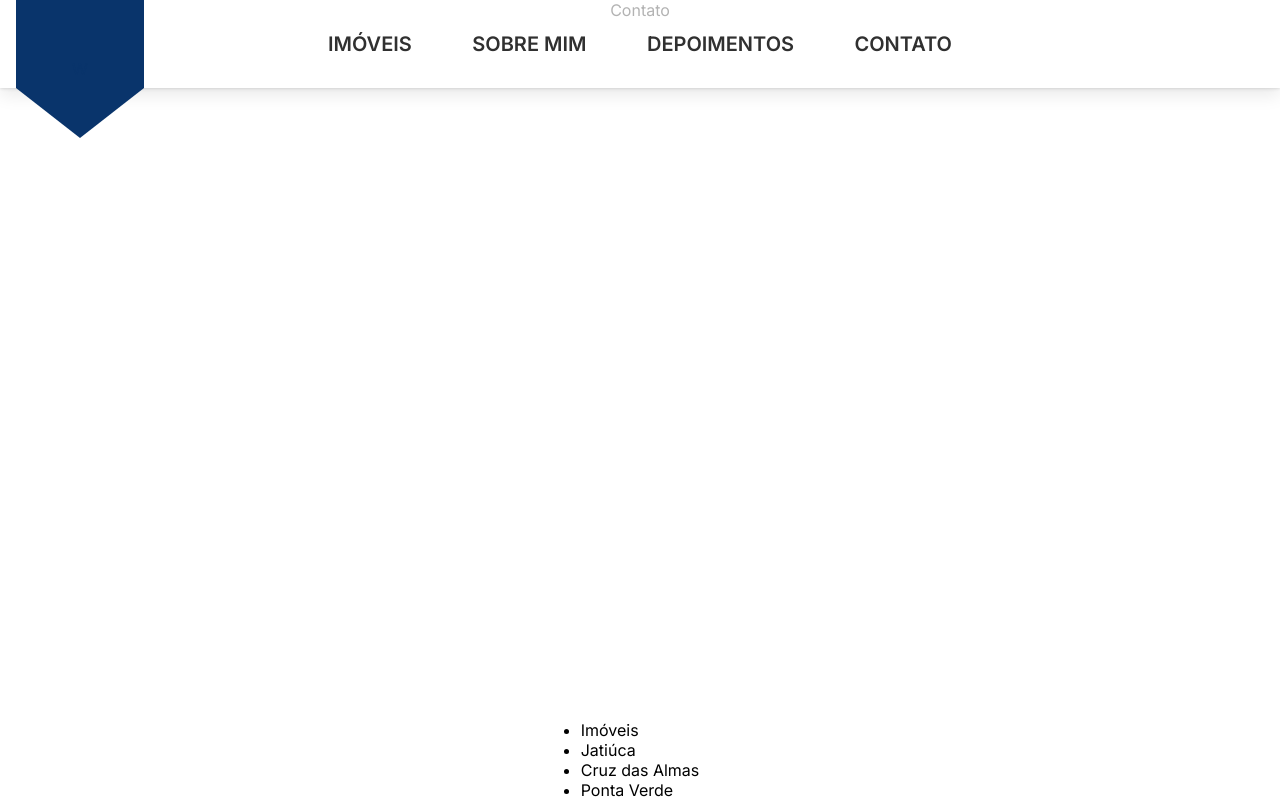
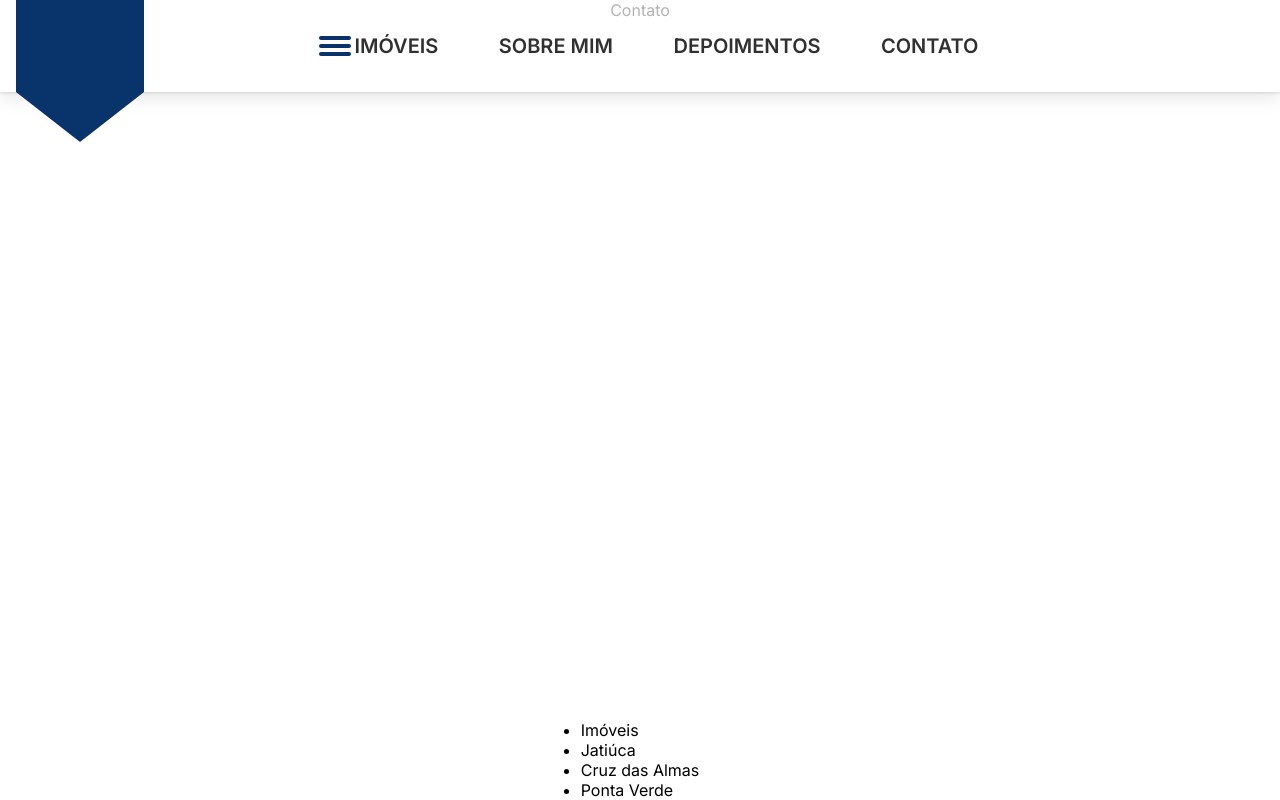
Before and after one commit to DiasJulia/wh-imoveis, a Next.js app: page /contato in a window 1280 px wide. Built offline with nearby package versions, Linux system fonts and the light colour scheme.

Commit message:
Feat(Styling Navbar): Responsive navbar

```diff
--- a/src/components/Navbar/index.tsx
+++ b/src/components/Navbar/index.tsx
@@ -2,7 +2,7 @@ import Link from "next/link";
 import React, { useEffect, useState } from "react";
 
 import imoveis from "../../data/imoveis.json";
-import { Logo, Menu, Nav } from "./styles";
+import { CloseButton, Line, Logo, Menu, MenuButton, MenuChecker, Nav } from "./styles";
 
 const Navbar = () => {
   const bairros = Array.from(
@@ -32,7 +32,17 @@ const Navbar = () => {
             W
         </Logo>
       </Link>
-      <Menu>
+      <MenuChecker id="menu" name="menu" type='checkbox'/>
+      <MenuButton htmlFor="menu">
+        <Line></Line>
+        <Line></Line>
+        <Line></Line>
+      </MenuButton>
+      <Menu >
+        <CloseButton htmlFor="menu">
+          <Line></Line>
+          <Line></Line>
+        </CloseButton>
         <li>
           <details
             open={open}
--- a/src/components/Navbar/styles.ts
+++ b/src/components/Navbar/styles.ts
@@ -14,7 +14,11 @@ export const Nav = styled.nav<navProps>`
     top: 0;
     justify-content: center;
     box-shadow: 0px 0px 4px rgba(0, 0, 0, 0.2), 0px 8px 16px rgba(0, 0, 0, 0.08);
-    z-index: 10;
+    z-index: 11;
+
+    @media(max-width: 768px){
+        justify-content: right;
+    }
 `;
 
 export const Menu = styled.ul`
@@ -46,11 +50,78 @@ export const Menu = styled.ul`
     li:hover {
         color: #09346B;
     }
+
+    @media(max-width: 768px){
+        position: fixed;
+        z-index: 8;
+        width: 100%;
+        height: 100vh;
+        top: 0;
+        left: 0;
+        display: none;
+        padding: 1em;
+        text-align: right;
+
+        details > ul{
+        position: relative;
+        background: transparent;
+        box-shadow: none;
+        margin-top: 0;
+        };
+    }
+`;
+
+export const MenuChecker = styled.input`
+    &:checked + label{
+        background-color: black;
+    }
+    &:checked ~ ${Menu}{
+        display: block;
+        width: 100%;
+        background: #fff;
+    }
+
+    visibility: hidden;
+`;
+
+export const MenuButton = styled.label`
+    cursor: pointer;
+`;
+
+export const Line = styled.div`
+    width: 32px;
+    height: 4px;
+    border-radius: 2px;
+    background-color: #09346B;
+    margin: 4px;
+`;
+
+export const CloseButton = styled.label`
+    display: none;
+    margin-bottom: 3em;
+
+    cursor: pointer;
+
+    @media(max-width: 768px){
+        display: inline-flex;
+        justify-content: center;
+        align-items: center;
+    }
+
+    div:first-of-type{
+        transform: rotate(45deg);
+        position: absolute;
+    }
+
+    div:nth-of-type(2){
+        transform: rotate(-45deg);
+    }
 `;
 
 export const Logo = styled.div`
     position: absolute;
     top: 0;
+    z-index: 12;
     left: max(calc(100vw - 1400px)/2, 1rem);
     clip-path: polygon(50% 100%, 100% calc(100% - 50px), 100% 0, 0 0, 0 calc(100% - 50px));
     background-color: #09346B;
--- a/src/styles/pages/styles.ts
+++ b/src/styles/pages/styles.ts
@@ -63,4 +63,9 @@ export const GridLayout = styled.div`
   grid-row-gap: 12px;
 
   .main { grid-area: 1 / 1 / 3 / 2; }
+
+  @media(max-width: 768px){
+    display: flex;
+    flex-wrap: wrap;
+  }
 `;
```
